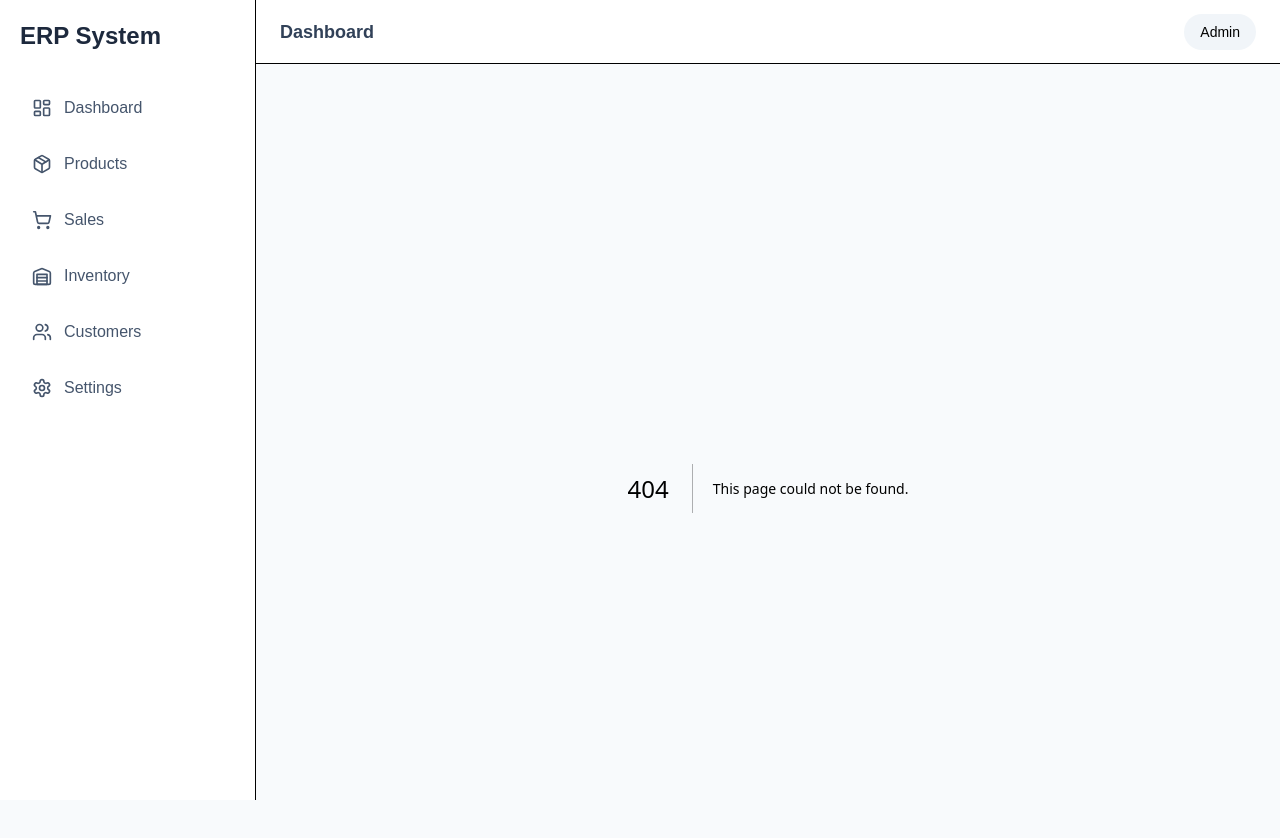
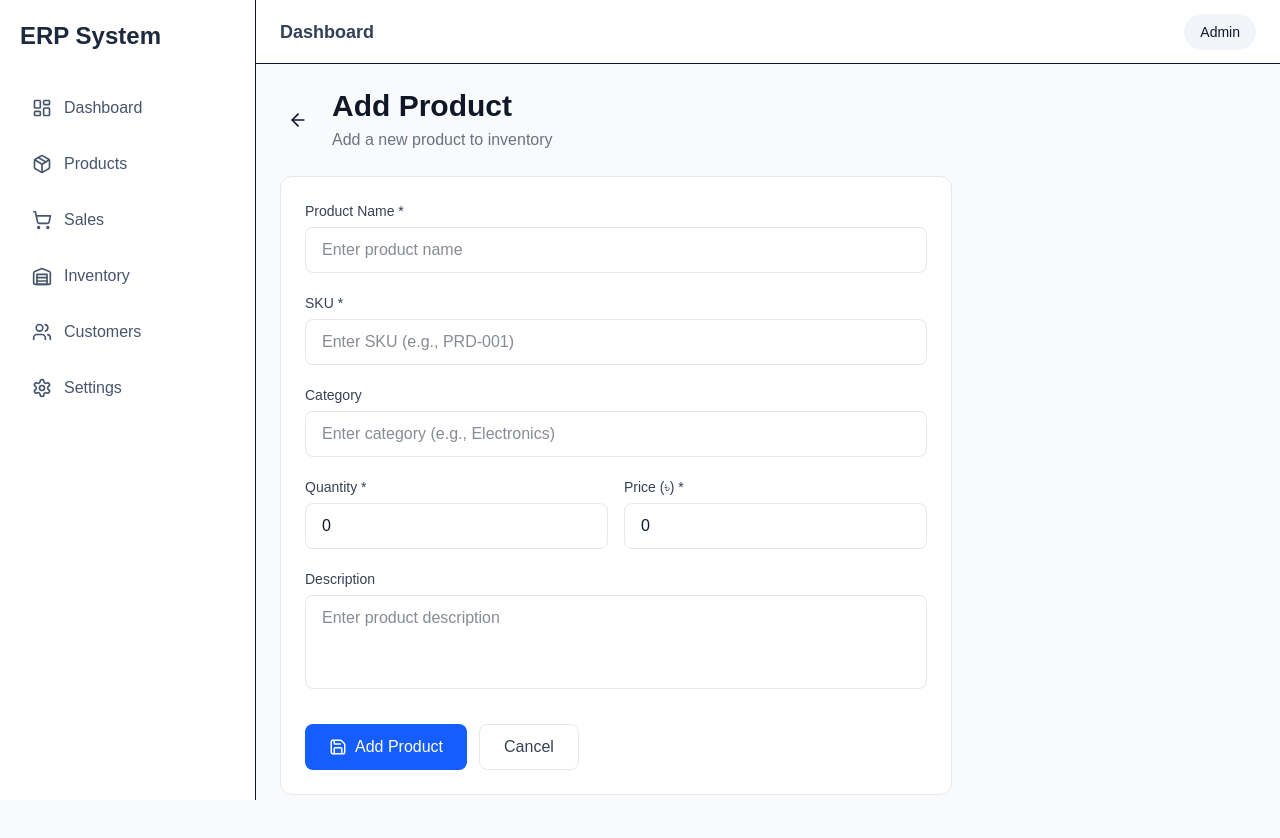
Before and after one commit to akashbaaniapp-code/erp-system, a Next.js app: page /products/add in a window 1280 px wide. Before the commit this address had no page. Shown: the top 838 px of the page. Built offline with nearby package versions, Linux system fonts and the light colour scheme.

Commit message:
Create AddProductPage for adding new products
This page allows users to add new products to the inventory with details such as name, SKU, category, quantity, price, and description. It includes form validation and error handling for the submission process.

```diff
--- /dev/null
+++ b/app/products/add/page.tsx
@@ -0,0 +1,181 @@
+'use client'
+
+import { useState } from 'react'
+import { useRouter } from 'next/navigation'
+import { ArrowLeft, Save } from 'lucide-react'
+import Link from 'next/link'
+
+export default function AddProductPage() {
+  const router = useRouter()
+  const [loading, setLoading] = useState(false)
+  const [form, setForm] = useState({
+    name: '',
+    sku: '',
+    category: '',
+    quantity: 0,
+    price: 0,
+    description: '',
+  })
+
+  const handleSubmit = async (e: React.FormEvent) => {
+    e.preventDefault()
+    setLoading(true)
+
+    try {
+      const res = await fetch('/api/products', {
+        method: 'POST',
+        headers: { 'Content-Type': 'application/json' },
+        body: JSON.stringify(form),
+      })
+
+      if (res.ok) {
+        alert('Product added successfully!')
+        router.push('/products')
+      } else {
+        alert('Failed to add product')
+      }
+    } catch (error) {
+      alert('Error adding product')
+    } finally {
+      setLoading(false)
+    }
+  }
+
+  return (
+    <div>
+      {/* হেডার */}
+      <div className="flex items-center gap-4 mb-6">
+        <Link
+          href="/products"
+          className="p-2 hover:bg-gray-100 rounded-lg transition"
+        >
+          <ArrowLeft size={20} />
+        </Link>
+        <div>
+          <h1 className="text-3xl font-bold text-gray-900">Add Product</h1>
+          <p className="text-gray-500 mt-1">Add a new product to inventory</p>
+        </div>
+      </div>
+
+      {/* ফর্ম */}
+      <div className="max-w-2xl">
+        <form onSubmit={handleSubmit} className="bg-white rounded-xl border border-gray-200 p-6 space-y-5">
+          {/* নাম */}
+          <div>
+            <label className="block text-sm font-medium text-gray-700 mb-1.5">
+              Product Name *
+            </label>
+            <input
+              type="text"
+              placeholder="Enter product name"
+              value={form.name}
+              onChange={(e) => setForm({ ...form, name: e.target.value })}
+              className="w-full px-4 py-2.5 border border-gray-200 rounded-lg focus:ring-2 focus:ring-blue-500 focus:border-transparent outline-none"
+              required
+            />
+          </div>
+
+          {/* SKU */}
+          <div>
+            <label className="block text-sm font-medium text-gray-700 mb-1.5">
+              SKU *
+            </label>
+            <input
+              type="text"
+              placeholder="Enter SKU (e.g., PRD-001)"
+              value={form.sku}
+              onChange={(e) => setForm({ ...form, sku: e.target.value })}
+              className="w-full px-4 py-2.5 border border-gray-200 rounded-lg focus:ring-2 focus:ring-blue-500 focus:border-transparent outline-none"
+              required
+            />
+          </div>
+
+          {/* ক্যাটাগরি */}
+          <div>
+            <label className="block text-sm font-medium text-gray-700 mb-1.5">
+              Category
+            </label>
+            <input
+              type="text"
+              placeholder="Enter category (e.g., Electronics)"
+              value={form.category}
+              onChange={(e) => setForm({ ...form, category: e.target.value })}
+              className="w-full px-4 py-2.5 border border-gray-200 rounded-lg focus:ring-2 focus:ring-blue-500 focus:border-transparent outline-none"
+            />
+          </div>
+
+          {/* কোয়ান্টিটি এবং প্রাইস (২ কলাম) */}
+          <div className="grid grid-cols-2 gap-4">
+            <div>
+              <label className="block text-sm font-medium text-gray-700 mb-1.5">
+                Quantity *
+              </label>
+              <input
+                type="number"
+                placeholder="0"
+                value={form.quantity}
+                onChange={(e) => setForm({ ...form, quantity: Number(e.target.value) })}
+                className="w-full px-4 py-2.5 border border-gray-200 rounded-lg focus:ring-2 focus:ring-blue-500 focus:border-transparent outline-none"
+                required
+                min="0"
+              />
+            </div>
+            <div>
+              <label className="block text-sm font-medium text-gray-700 mb-1.5">
+                Price (৳) *
+              </label>
+              <input
+                type="number"
+                placeholder="0.00"
+                value={form.price}
+                onChange={(e) => setForm({ ...form, price: Number(e.target.value) })}
+                className="w-full px-4 py-2.5 border border-gray-200 rounded-lg focus:ring-2 focus:ring-blue-500 focus:border-transparent outline-none"
+                required
+                min="0"
+                step="0.01"
+              />
+            </div>
+          </div>
+
+          {/* বিবরণ */}
+          <div>
+            <label className="block text-sm font-medium text-gray-700 mb-1.5">
+              Description
+            </label>
+            <textarea
+              placeholder="Enter product description"
+              value={form.description}
+              onChange={(e) => setForm({ ...form, description: e.target.value })}
+              rows={3}
+              className="w-full px-4 py-2.5 border border-gray-200 rounded-lg focus:ring-2 focus:ring-blue-500 focus:border-transparent outline-none resize-none"
+            />
+          </div>
+
+          {/* বাটন */}
+          <div className="flex gap-3 pt-2">
+            <button
+              type="submit"
+              disabled={loading}
+              className="bg-blue-600 hover:bg-blue-700 text-white px-6 py-2.5 rounded-lg flex items-center gap-2 transition disabled:opacity-50"
+            >
+              {loading ? (
+                'Adding...'
+              ) : (
+                <>
+                  <Save size={18} />
+                  Add Product
+                </>
+              )}
+            </button>
+            <Link
+              href="/products"
+              className="px-6 py-2.5 border border-gray-200 rounded-lg hover:bg-gray-50 transition text-gray-700"
+            >
+              Cancel
+            </Link>
+          </div>
+        </form>
+      </div>
+    </div>
+  )
+}
```
